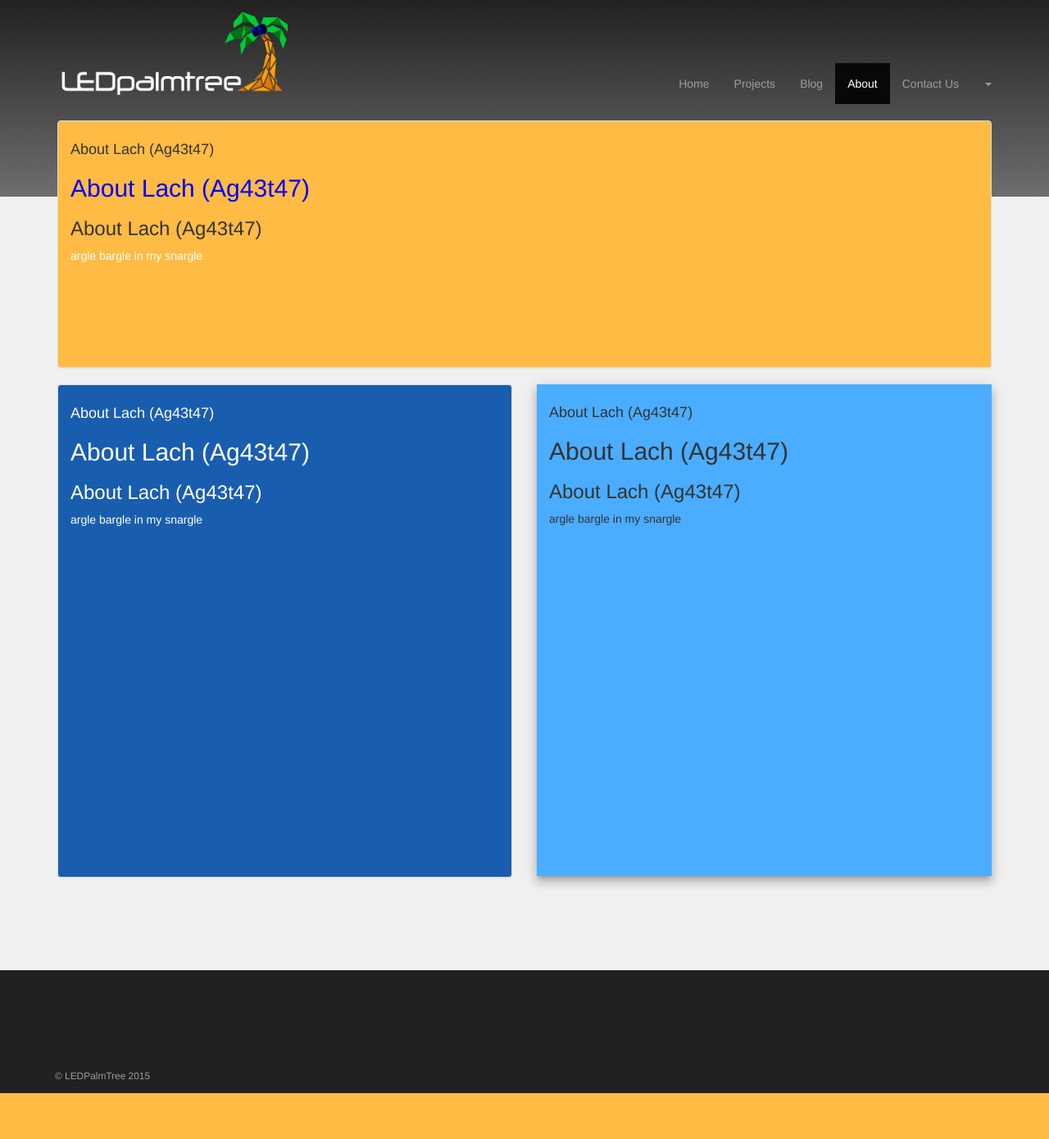
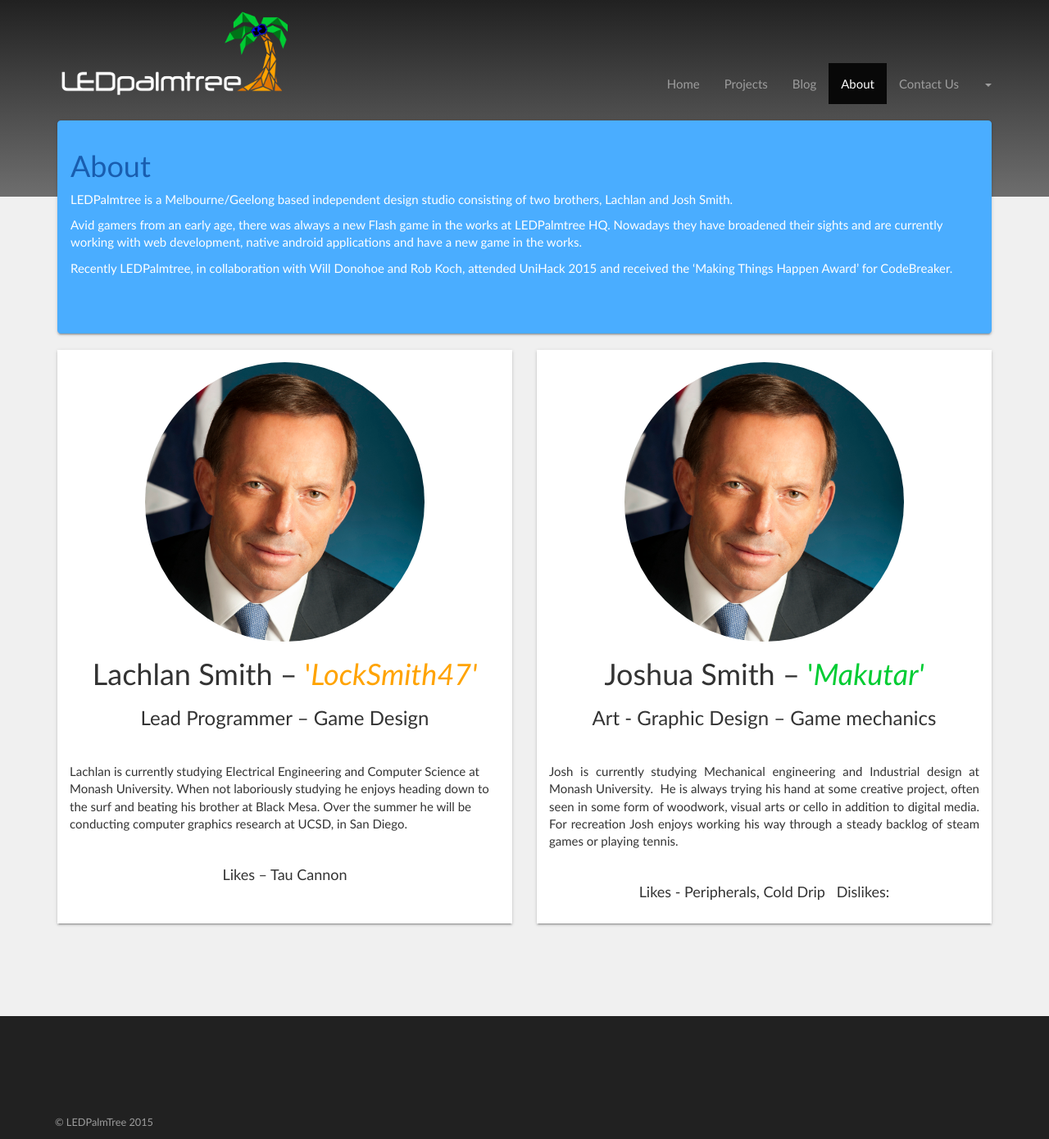
Before and after one commit to makutar/LED-Palmtree-Website, a PHP site: page /about.php in a window 1280 px wide. Shown: the whole page at 82% size. Before the commit the page ends 1334 px from the top, so only its background shows below. Run offline with PHP 8.4, Linux system fonts and the light colour scheme; some libraries are stand-ins or nearby versions.

Commit message:
added a lot of styling to the panels and created the about page

```diff
--- a/about.php
+++ b/about.php
@@ -27,34 +27,41 @@
     <div class="container contents">
       <div class="row">
         <div class="col-sm-12">
-          <div class="panel panel-default orange-light">
-            <div class="panel-body" style="height:300px;">
-              <h4>About Lach (Ag43t47)</h4>
-              <h2>About Lach (Ag43t47)</h2>
-              <h3>About Lach (Ag43t47)</h3>
-              <p> argle bargle in my snargle</p>
+          <div class="panel panel-default blue-light box-shadow--2dp" style="min-height: 260px;">
+            <div class="panel-body" >
+              <h1>About</h1>
+                <p>LEDPalmtree is a Melbourne/Geelong based independent design studio consisting of two brothers, Lachlan and Josh Smith.</p>
+                <p>Avid gamers from an early age, there was always a new Flash game in the works at LEDPalmtree HQ. Nowadays they have broadened their sights and are currently working with web development, native android applications and have a new game in the works.</p>
+                <p>Recently LEDPalmtree, in collaboration with Will Donohoe and Rob Koch, attended UniHack 2015 and received the &lsquo;Making Things Happen Award&rsquo; for CodeBreaker.&nbsp;</p>
+                <p>&nbsp;</p>
             </div>
           </div>
         </div>
       </div>
-      <div class="row">
-        <div class="col-sm-6">
-          <div class="panel panel-default blue-dark">
-            <div class="panel-body" style="height:600px;">
-              <h4>About Lach (Ag43t47)</h4>
-              <h2>About Lach (Ag43t47)</h2>
-              <h3>About Lach (Ag43t47)</h3>
-              <p> argle bargle in my snargle</p>
+      <div class="row equalizer">
+        <div class="col-sm-6 watch">
+          <div class="flat-panel box-shadow--2dp" style="min-height: 700px;">
+            <div class="panel-body">
+            <img src="assets\tony-abbott-square.jpg" class="img-responsive img-circle center-block" style="width:65%;">
+              <h1 align="center">Lachlan Smith &ndash;<span class="orange-text"> &#39;<em>LockSmith47&#39;</em></span></h1>
+              <h3 align="center">Lead Programmer &ndash; Game Design</h3>
+              <p>&nbsp;</p>
+              <p>Lachlan is currently studying Electrical Engineering and Computer Science at Monash University. When not laboriously studying he enjoys heading down to the surf and beating his brother at Black Mesa. Over the summer he will be conducting computer graphics research at UCSD, in San Diego.</p>
+              <p>&nbsp;</p>
+              <h4 align="center">Likes &ndash; Tau Cannon</h4>
             </div>
           </div>
         </div>
         <div class="col-sm-6">
-          <div class="blue-light box-shadow--8dp">
-            <div class="panel-body" style="height:600px;">
-              <h4>About Lach (Ag43t47)</h4>
-              <h2>About Lach (Ag43t47)</h2>
-              <h3>About Lach (Ag43t47)</h3>
-              <p> argle bargle in my snargle</p>
+          <div class="flat-panel box-shadow--2dp" style="min-height: 700px;">
+            <div class="panel-body watch">
+              <img src="assets\tony-abbott-square.jpg" class="img-responsive img-circle center-block" style="width:65%;">
+              <h1 align="center">Joshua Smith &ndash; <span class="green-text"> &#39;<em>Makutar&#39;</em></span></h1>
+              <h3 align="center">Art - Graphic Design &ndash; Game mechanics</h3>
+              <p>&nbsp;</p>
+              <p style="text-align: justify;">Josh is currently studying Mechanical engineering and Industrial design at Monash University. &nbsp;He is always trying his hand at some creative project, often seen in some form of woodwork, visual arts or cello in addition to digital media. For recreation Josh enjoys working his way through a steady backlog of steam games or playing tennis.</p>
+              <p>&nbsp;</p>
+              <h4 align="center">Likes - Peripherals, Cold Drip &nbsp; Dislikes:</h4>
             </div>
           </div>
         </div>
@@ -66,11 +73,22 @@
 
 
 
-
-
     <!-- jQuery (necessary for Bootstrap's JavaScript plugins) -->
     <script src="https://ajax.googleapis.com/ajax/libs/jquery/1.11.3/jquery.min.js"></script>
     <!-- Include all compiled plugins (below), or include individual files as needed -->
     <script src="js/bootstrap.min.js"></script>
+    <script>
+    function bootstrap_equalizer() {
+      $(".equalizer").each(function() {
+        var heights = $(this).find(".watch").map(function() {
+          return $(this).height();
+        }).get(),
+
+        maxHeight = Math.max.apply(null, heights);
+
+        $(this).find(".watch").height(maxHeight);
+      });
+    }
+    </script>
   </body>
 </html>
--- a/css/theme.css
+++ b/css/theme.css
@@ -1,5 +1,11 @@
 body {
     background-color: #f0f0f0;
+    font-family: "Trebuchet MS";
+    font-size: 150%
+}
+
+p {
+    font-size: 1em;
 }
 
 #myNavbar {
@@ -22,39 +28,78 @@
     right:0;
 }
 
+.flat-panel {
+    background-color: white;
+    margin-bottom: 20px;
+}
+
 .orange-light {
     background-color: #ffbb43;
+    border-color: #ffbb43;
+    color: #845209;
 }
 
-.orange-light h2 {
-    color: blue;
-}
 .orange-light p {
     color: white;
 }
+
 .orange-dark {
     background-color: #a86f13;
+    border-color: #a86f13;
+    color: #ffbc50;
+}
+
+.orange-dark p {
     color: white;
 }
 
 .green-light {
     background-color: #51e558;
+    border-color: #51e558;
+    color: #2a7a1f;
 }
 
 .green-dark {
     background-color: #2a7a1f;
+    border-color: #2a7a1f;
     color: white;
+}
+
+.green-dark p {
+    color: #51e558;
 }
 
 .blue-light {
     background-color: #4aadff;
+    border-color: #4aadff;
+    color :#195daf;
+}
+
+.blue-light p {
+    color : white;
 }
 
 .blue-dark {
     background-color: #195daf;
+    border-color: #195daf;
+    color: #78c8ff;
+}
+
+.blue-dark p {
     color: white;
 }
 
+.orange-text{
+    color: #ffa300;
+}
+
+.blue-text{
+    color :#195daf
+}
+
+.green-text{
+    color: #00cc33;
+}
 .carouselImage {
     margin: 0 auto;
     height: 100%;
```
Also changed, not shown: projects.php (+87 -3 lines), Assets/tony-abbott-square.jpg (added), header.php (indentation only).
